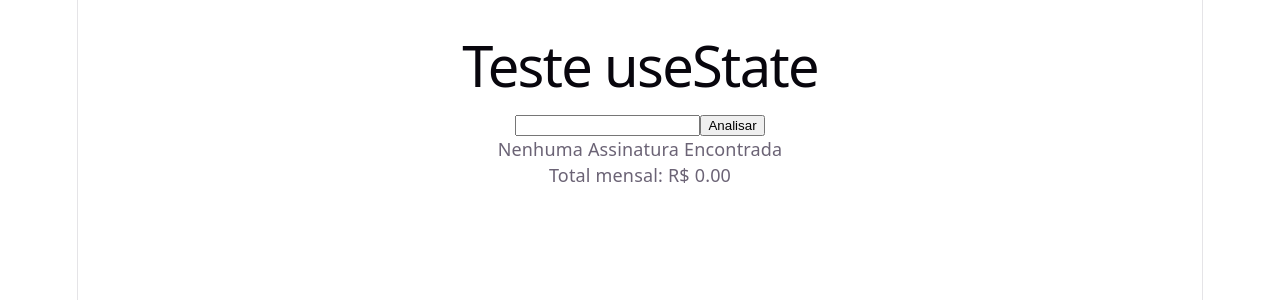
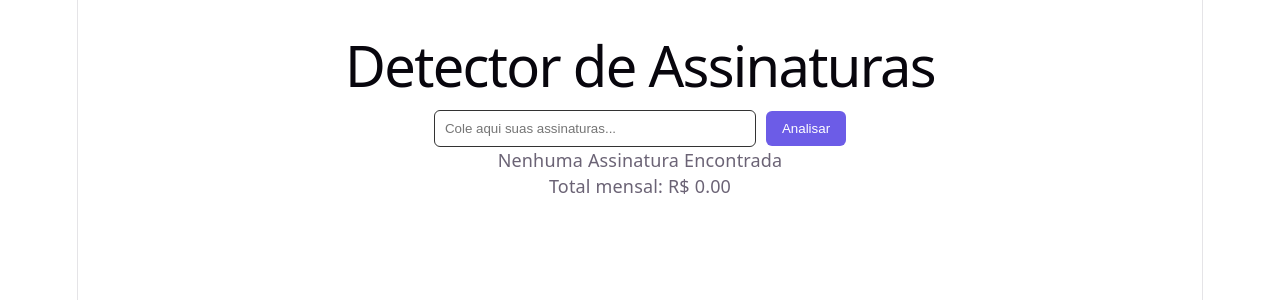
Before and after one commit to thiagobalonyi/subscription-detector, a React (Vite) app: page / in a window 1280 px wide. Shown: the top 300 px of the page. Built offline with nearby package versions, Linux system fonts and the light colour scheme.

Commit message:
feat: melhorar UI com layout em cardas e input estilizado

```diff
--- a/src/App.tsx
+++ b/src/App.tsx
@@ -56,27 +56,56 @@ const extrairNumero = (valor: string) => {
 
   return (
     <div style={{ padding: 20 }}>
-      <h1>Teste useState</h1>
+      <h1>Detector de Assinaturas</h1>
 
-      <input
+    <input
+      placeholder="Cole aqui suas assinaturas..."
       value={texto}
       onChange={(e) => setTexto(e.target.value)}
-      />
+      style={{
+        padding: 10,
+        width: 300,
+        borderRadius: 6,
+        border: "1px solid #333",
+        marginRight: 10,
+      }}
+    />
 
-    <button onClick={analisarTexto}>
+    <button
+      onClick={analisarTexto}
+      style={{
+        padding: "10px 16px",
+        borderRadius: 6,
+        backgroundColor: "#6c5ce7",
+        color: "#fff",
+        border: "none,",
+        cursor: "pointer",
+      }}
+    >
       Analisar
     </button>
 
       {resultado.length === 0 ? (
         <p>Nenhuma Assinatura Encontrada</p>
       ) : (
-        <ul>
+        <div style={{ marginTop: 20 }}>
           {resultado.map((item, index) =>(
-            <li key={index}>
-              {item.nome} {item.valor && `- ${item.valor}`}
-              </li>
+            <div
+              key={index}
+              style={{
+                display:"flex",
+                justifyContent: "space-between",
+                padding: "12px 16px",
+                marginBottom: 10,
+                borderRadius: 8,
+                backgroundColor: "#1e1e2f",
+              }}
+              >
+                <span>{item.nome}</span>
+                <strong>{item.valor}</strong>
+            </div>
           ))}
-        </ul>
+        </div>
       )}
       <p>
         Total mensal: R$ {total.toFixed(2)}
```
